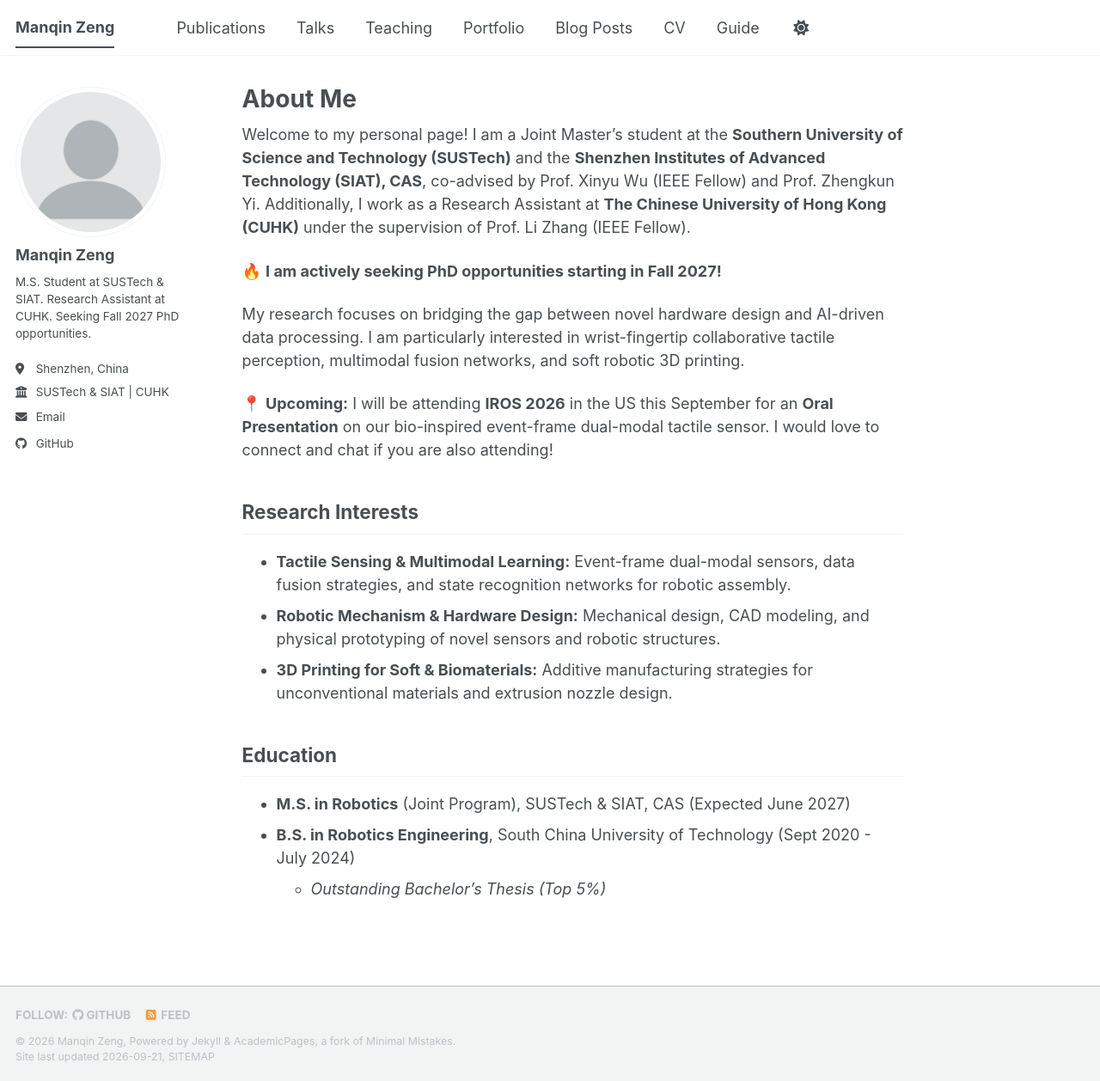
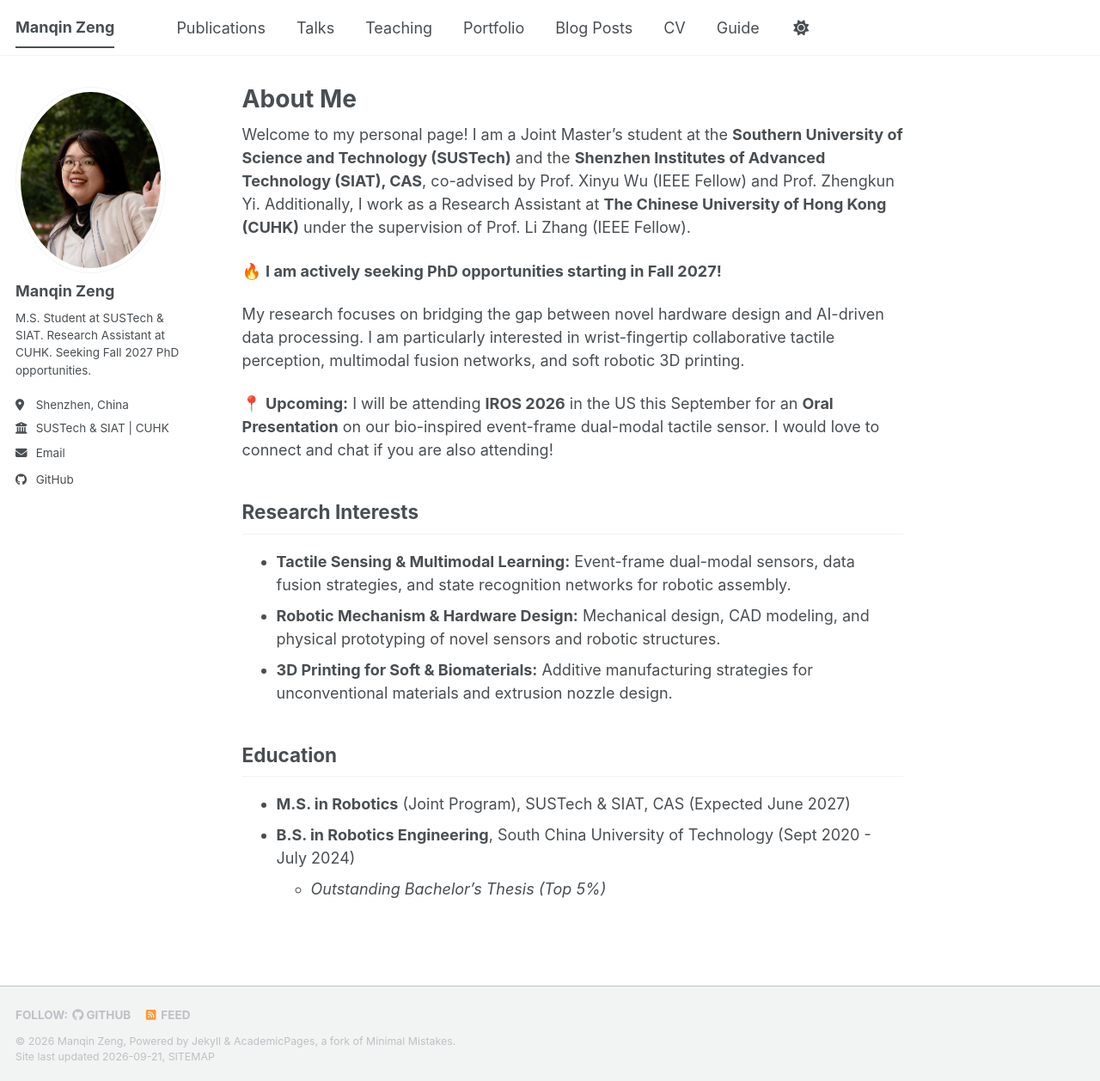
Before and after one commit to ZengManqin/ZengManqin.github.io, a Jekyll site: the page built from _pages/about.md, in a window 1280 px wide and 1258 px high. Shown: the whole window at 86% size. Built offline with Jekyll 4.4.1, drawn with Linux system fonts in a browser that asks for light colours; a style sheet for code colours, icons or effects is not loaded.

Commit message:
Update author avatar image in config file

```diff
--- a/_config.yml
+++ b/_config.yml
@@ -24,7 +24,7 @@ repository               : "ZengManqin/ZengManqin.github.io"
 
 author:
   # Biographic information
-  avatar           : "profile.png" # 记得把你的照片上传到 /images 文件夹并命名为 profile.png
+  avatar           : "11.jpg" # 记得把你的照片上传到 /images 文件夹并命名为 profile.png
   name             : "Manqin Zeng"
   pronouns         : #
   bio              : "M.S. Student at SUSTech & SIAT. Research Assistant at CUHK. Seeking Fall 2027 PhD opportunities."
```
